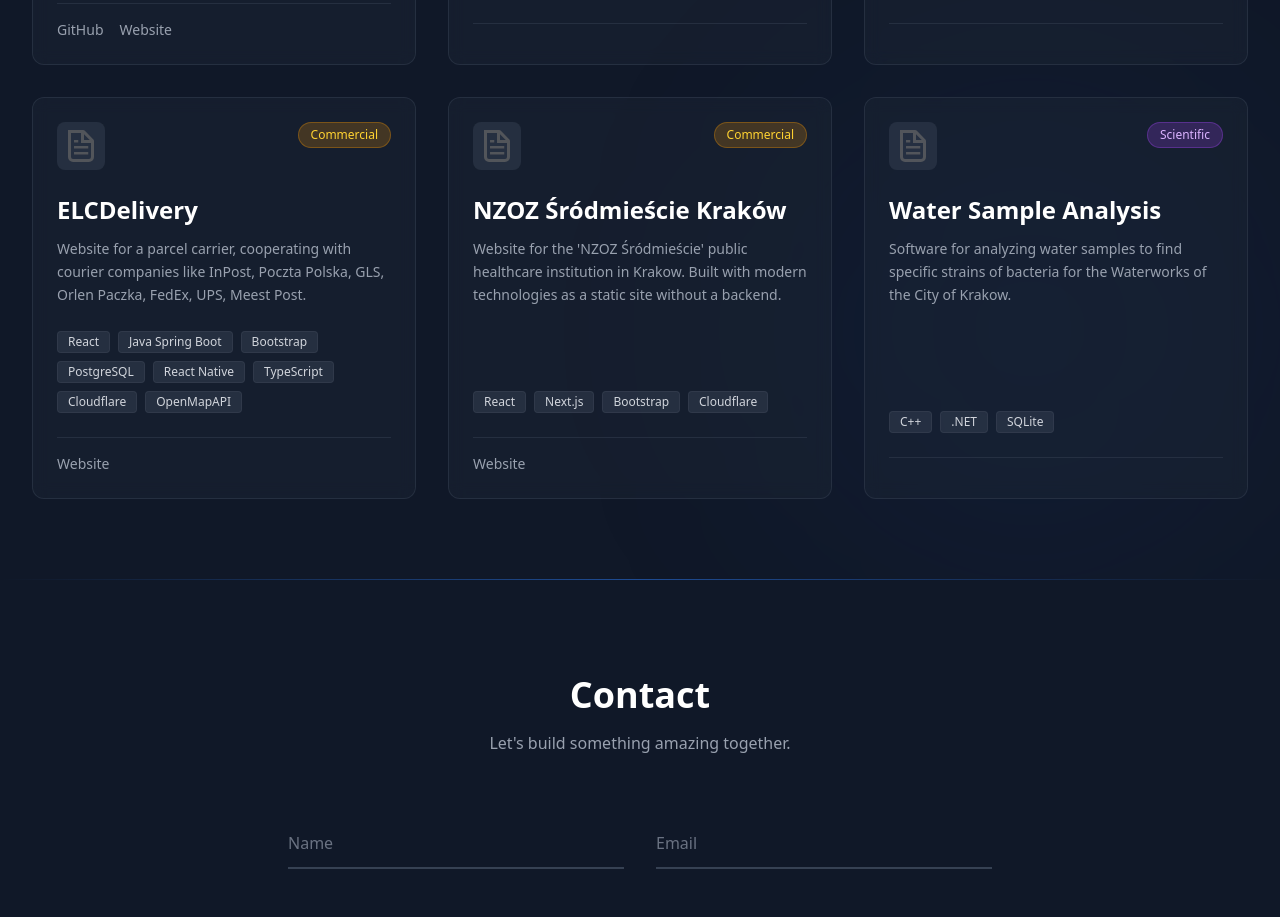
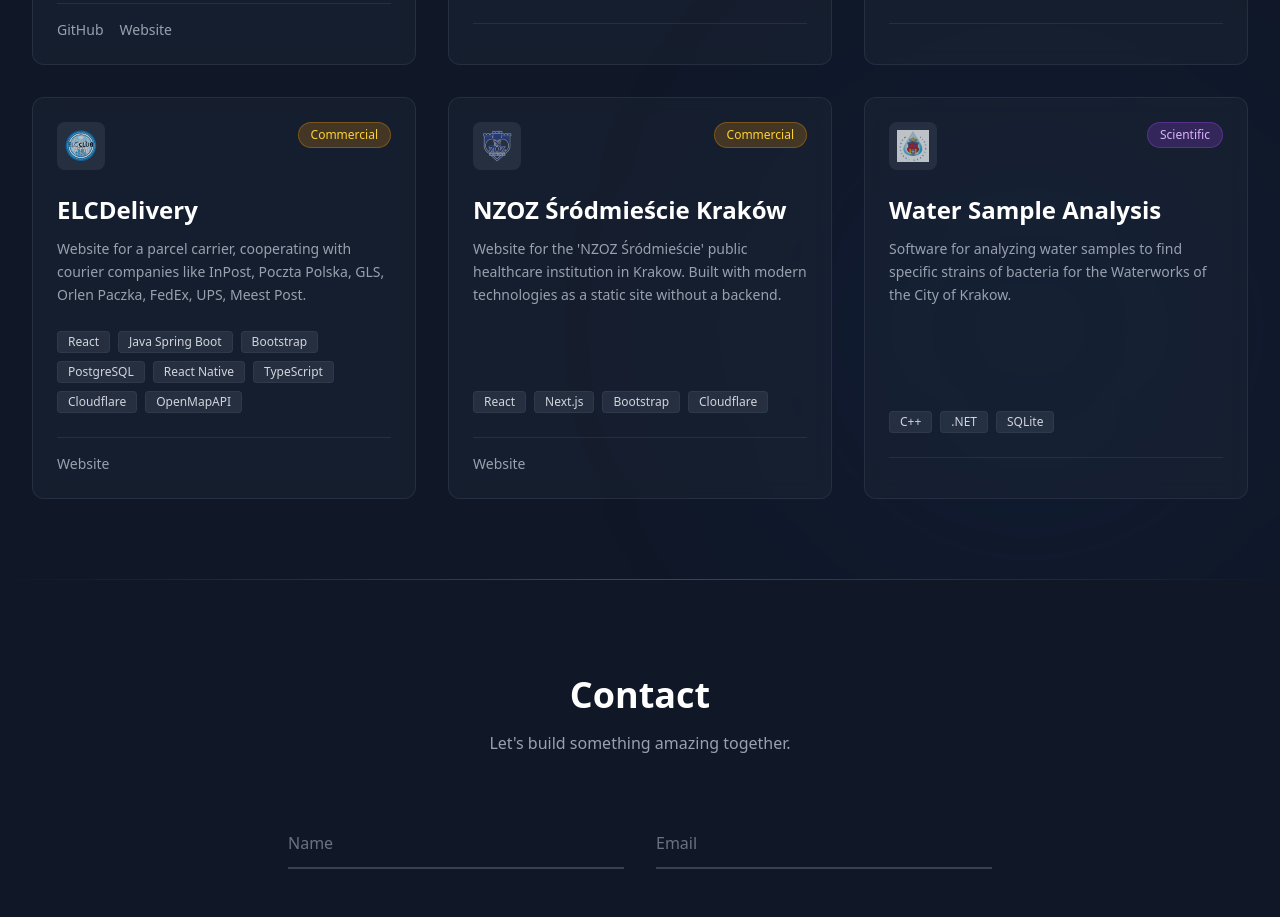
Before and after one commit to mromasze/mromasze.github.io, a Next.js app: page /en in a window 1280 px wide. Shown: the part 4580-5497 px from the top of the page. Built offline with nearby package versions, Linux system fonts and the light colour scheme.

Commit message:
feat: Assign remaining project logos and descriptions
- Linked 'elc-delivery.svg', 'nzoz.png', and 'wodociagi.png' to their respective projects.
- Completed all project image assignments.

```diff
--- a/src/components/Projects.tsx
+++ b/src/components/Projects.tsx
@@ -38,7 +38,7 @@ export default function Projects() {
             type: 'commercial',
             tech: ['React', 'Java Spring Boot', 'Bootstrap', 'PostgreSQL', 'React Native', 'TypeScript', 'Cloudflare', 'OpenMapAPI'],
             live: 'http://37.59.114.253/',
-            image: '/file.svg',
+            image: '/projects/elc-delivery.svg',
             screenshots: true,
         },
         {
@@ -46,14 +46,14 @@ export default function Projects() {
             type: 'commercial',
             tech: ['React', 'Next.js', 'Bootstrap', 'Cloudflare'],
             live: 'https://nzozsrodmiescie.pl/',
-            image: '/file.svg',
+            image: '/projects/nzoz.png',
             screenshots: true,
         },
         {
             key: 'waterAnalysis',
             type: 'scientific',
             tech: ['C++', '.NET', 'SQLite'],
-            image: '/file.svg',
+            image: '/projects/wodociagi.png',
             screenshots: false,
         },
     ];
```
